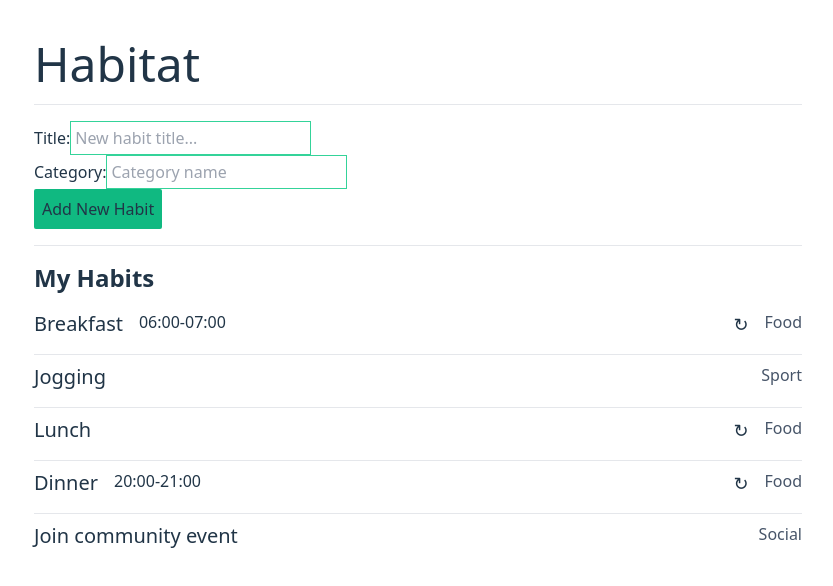
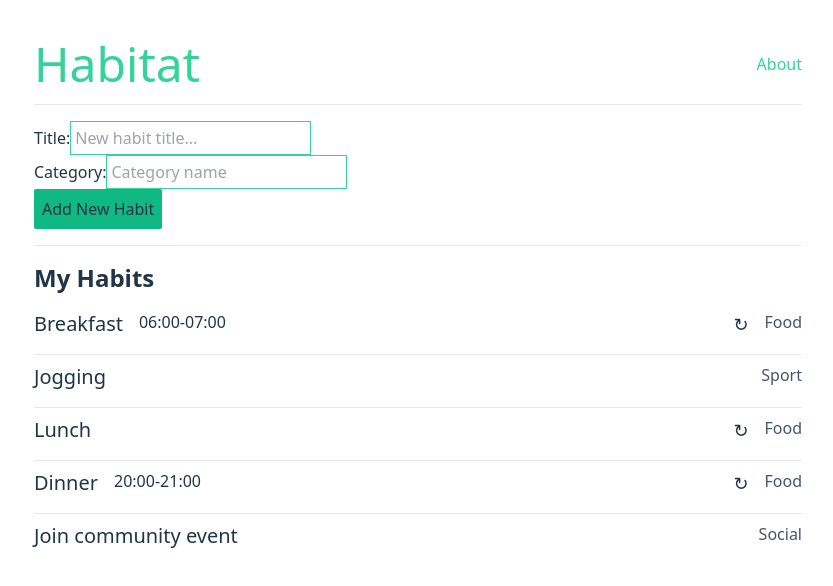
Before and after one commit to mhaidarhanif/habitat-2, a React (Vite) app: page / in a window 1280 px wide. Shown: the top 586 px of the page, without its empty margins (222-1055 px from the left). Built offline with nearby package versions, Linux system fonts and the light colour scheme.

Commit message:
feat: create multiple routes

```diff
--- /dev/null
+++ b/src/routes/about.tsx
@@ -0,0 +1,7 @@
+export function AboutRoute() {
+  return (
+    <div>
+      <h1>About</h1>
+    </div>
+  );
+}
--- /dev/null
+++ b/src/routes/habit.tsx
@@ -0,0 +1,8 @@
+export function HabitRoute() {
+  return (
+    <div>
+      <h1>Habit Title</h1>
+      <p>...</p>
+    </div>
+  );
+}
--- /dev/null
+++ b/src/routes/habits.tsx
@@ -0,0 +1,71 @@
+import { useState } from "react";
+
+import { HabitItem } from "../components/ui/habit-item";
+import { type Habit, dataHabits } from "../data/habits";
+
+export function HabitsRoute() {
+  const [habits, setHabits] = useState(dataHabits);
+
+  const submitNewHabit = (event: React.FormEvent<HTMLFormElement>) => {
+    event.preventDefault();
+
+    const formData = new FormData(event.currentTarget);
+
+    const newHabit: Habit = {
+      id: 100,
+      title: formData.get("title")?.toString() || "Untitled",
+      category: formData.get("category")?.toString() || "Uncategorized",
+      isDaily: false,
+    };
+
+    setHabits([...habits, newHabit]);
+  };
+
+  return (
+    <div className="space-y-4">
+      <form method="post" onSubmit={submitNewHabit}>
+        <div>
+          <label htmlFor="title">Title:</label>
+          <input
+            id="title"
+            name="title"
+            placeholder="New habit title..."
+            type="text"
+            required
+            className="p-1 border border-solid border-emerald-400"
+          />
+        </div>
+        <div>
+          <label htmlFor="category">Category:</label>
+          <input
+            id="category"
+            name="category"
+            placeholder="Category name"
+            type="text"
+            required
+            className="p-1 border border-solid border-emerald-400"
+          />
+        </div>
+        <button type="submit" className="p-2 bg-emerald-500 rounded-sm">
+          Add New Habit
+        </button>
+      </form>
+
+      <hr />
+
+      <section className="space-y-2">
+        <h2 className="text-2xl font-bold">My Habits</h2>
+
+        <div>
+          <ul className="flex flex-col gap-2 divide-y divide-solid">
+            {habits.map((habit) => (
+              <li key={habit.id}>
+                <HabitItem habit={habit} />
+              </li>
+            ))}
+          </ul>
+        </div>
+      </section>
+    </div>
+  );
+}
--- a/src/routes/root.tsx
+++ b/src/routes/root.tsx
@@ -1,77 +1,31 @@
-import { useState } from "react";
-
-import { HabitItem } from "../components/ui/habit-item";
-import { type Habit, dataHabits } from "../data/habits";
+import { Link, Outlet } from "react-router-dom";
 
 export function RootRoute() {
-  const [habits, setHabits] = useState(dataHabits);
+  return (
+    <div className="flex justify-center m-10">
+      <div className="space-y-4 justify-center w-full max-w-3xl">
+        <header className="flex justify-between items-center">
+          <h1 className="text-5xl">
+            <Link to="/" className="text-emerald-400">
+              Habitat
+            </Link>
+          </h1>
 
-  const submitNewHabit = (event: React.FormEvent<HTMLFormElement>) => {
-    event.preventDefault();
-
-    const formData = new FormData(event.currentTarget);
-
-    const newHabit: Habit = {
-      id: 100,
-      title: formData.get("title")?.toString() || "Untitled",
-      category: formData.get("category")?.toString() || "Uncategorized",
-      isDaily: false,
-    };
-
-    setHabits([...habits, newHabit]);
-  };
-
-  return (
-    <div className="m-10 flex justify-center">
-      <main className="w-full max-w-3xl space-y-4">
-        <h1 className="text-5xl">Habitat</h1>
-
+          <nav>
+            <ul>
+              <li>
+                <Link to="/about" className="text-emerald-400">
+                  About
+                </Link>
+              </li>
+            </ul>
+          </nav>
+        </header>
         <hr />
-
-        <form method="post" onSubmit={submitNewHabit}>
-          <div>
-            <label htmlFor="title">Title:</label>
-            <input
-              id="title"
-              name="title"
-              placeholder="New habit title..."
-              type="text"
-              required
-              className="p-1 border border-solid border-emerald-400"
-            />
-          </div>
-          <div>
-            <label htmlFor="category">Category:</label>
-            <input
-              id="category"
-              name="category"
-              placeholder="Category name"
-              type="text"
-              required
-              className="p-1 border border-solid border-emerald-400"
-            />
-          </div>
-          <button type="submit" className="p-2 bg-emerald-500 rounded-sm">
-            Add New Habit
-          </button>
-        </form>
-
-        <hr />
-
-        <section className="space-y-2">
-          <h2 className="text-2xl font-bold">My Habits</h2>
-
-          <div>
-            <ul className="flex flex-col gap-2 divide-y divide-solid">
-              {habits.map((habit) => (
-                <li key={habit.id}>
-                  <HabitItem habit={habit} />
-                </li>
-              ))}
-            </ul>
-          </div>
-        </section>
-      </main>
+        <main className="space-y-4">
+          <Outlet />
+        </main>
+      </div>
     </div>
   );
 }
```
Also changed, not shown: src/main.tsx (+17 -0 lines).
